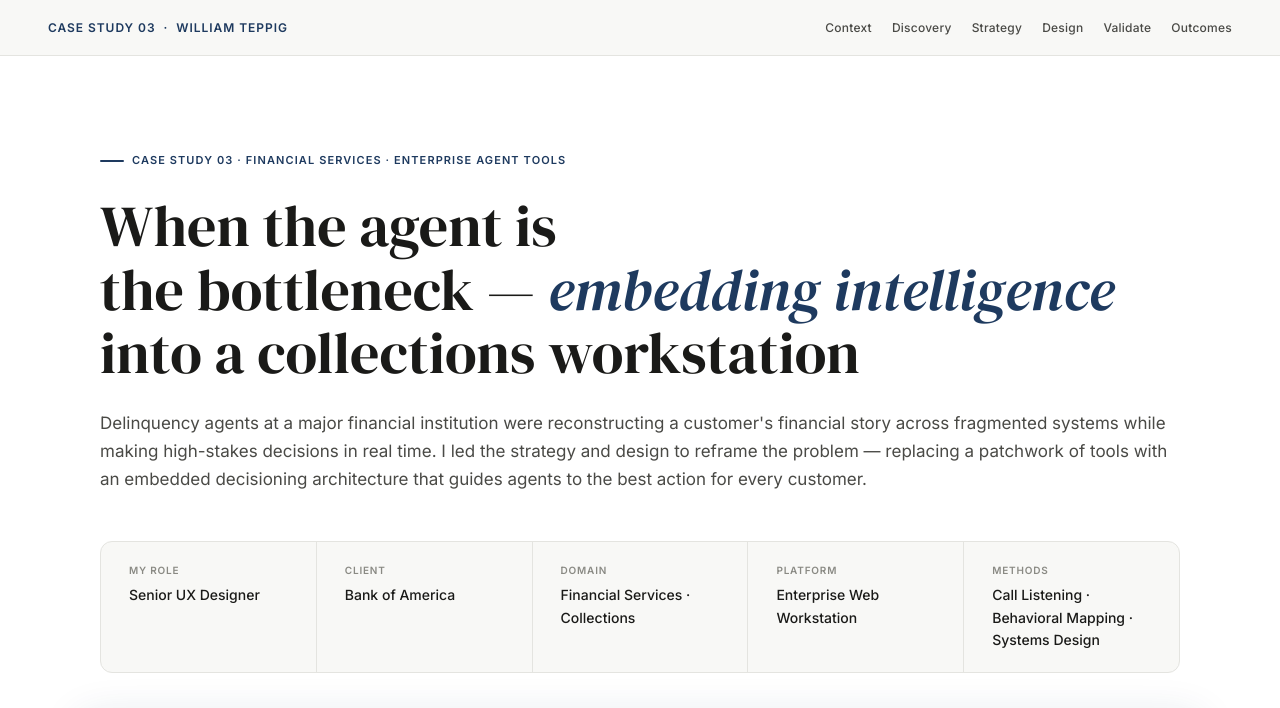
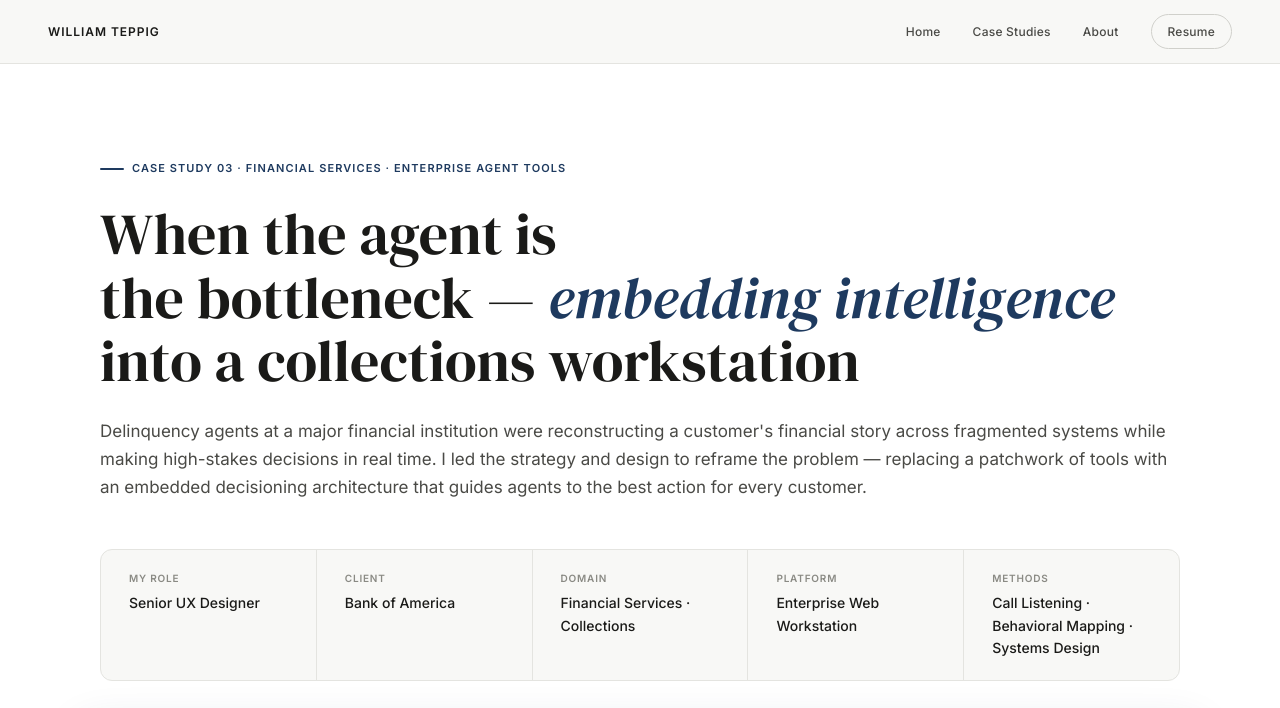
Before and after one commit to mediasavvy71/portfolio, a plain HTML site: page collections_agent_workstation.html in a window 1280 px wide. Shown: the top 708 px of the page. Drawn offline with Linux system fonts and the light colour scheme.

Commit message:
Add files via upload

```diff
--- a/collections_agent_workstation.html
+++ b/collections_agent_workstation.html
@@ -56,27 +56,25 @@ nav {
   border-bottom: 1px solid var(--border);
   padding: 0 48px;
   display: flex; align-items: center; justify-content: space-between;
-  height: 56px;
+  height: 64px;
 }
 .nav-brand {
   font-size: 12px; font-weight: 600; letter-spacing: .08em;
-  text-transform: uppercase; color: var(--navy); text-decoration: none;
+  text-transform: uppercase; color: var(--ink); text-decoration: none;
 }
-.nav-links { display: flex; gap: 20px; align-items: center; }
+.nav-links { display: flex; gap: 32px; align-items: center; }
 .nav-links a {
   font-size: 12px; font-weight: 500; color: var(--ink2);
   text-decoration: none; letter-spacing: .02em; transition: color .15s;
 }
-.nav-links a:hover { color: var(--navy); }
-.nav-pill {
-  font-size: 11px; font-weight: 600; text-decoration: none;
-  letter-spacing: .06em; border-radius: 20px;
-  padding: 5px 12px; transition: background .15s; white-space: nowrap;
+.nav-links a:hover { color: var(--teal); }
+.nav-resume {
+  font-size: 11px; font-weight: 600; letter-spacing: .06em;
+  color: var(--ink); text-decoration: none; white-space: nowrap;
+  border: 1px solid var(--border2); border-radius: 20px;
+  padding: 7px 16px; transition: background .15s, border-color .15s;
 }
-.nav-pill-teal { color: var(--teal); border: 1px solid var(--teal-mid); }
-.nav-pill-teal:hover { background: var(--teal-light); }
-.nav-pill-gold { color: var(--gold); border: 1px solid var(--gold-mid); }
-.nav-pill-gold:hover { background: var(--gold-light); }
+.nav-resume:hover { background: var(--white); border-color: var(--ink3); }
 
 /* ─── HERO ─── */
 .hero { background: var(--white); display: flex; flex-direction: column; padding: 88px 48px 0; border-bottom: 1px solid var(--border); }
@@ -413,14 +411,12 @@ footer strong { color: rgba(255,255,255,.75); }
 
 <!-- NAV -->
 <nav id="top">
-  <a class="nav-brand" href="#top">Case Study 03 &nbsp;·&nbsp; William Teppig</a>
+  <a class="nav-brand" href="index.html#top">William Teppig</a>
   <div class="nav-links">
-    <a href="#context">Context</a>
-    <a href="#discovery">Discovery</a>
-    <a href="#strategy">Strategy</a>
-    <a href="#design">Design</a>
-    <a href="#validate">Validate</a>
-    <a href="#outcomes">Outcomes</a>
+    <a href="index.html#top">Home</a>
+    <a href="index.html#work">Case Studies</a>
+    <a href="index.html#about">About</a>
+    <a class="nav-resume" href="RESUME_UX_Staff_Designer_2026.pdf" target="_blank" rel="noopener">Resume</a>
   </div>
 </nav>
 
```
